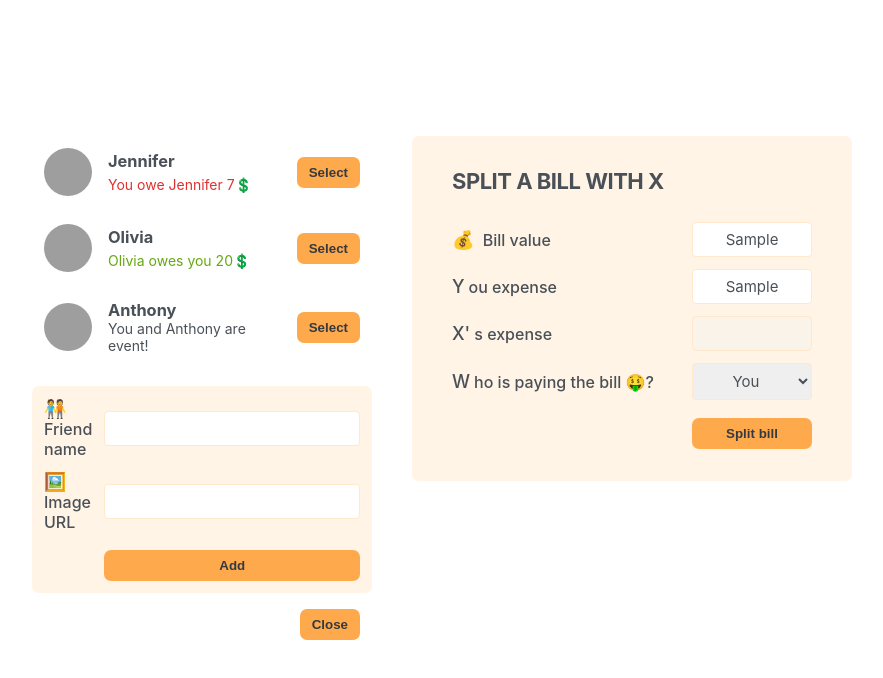
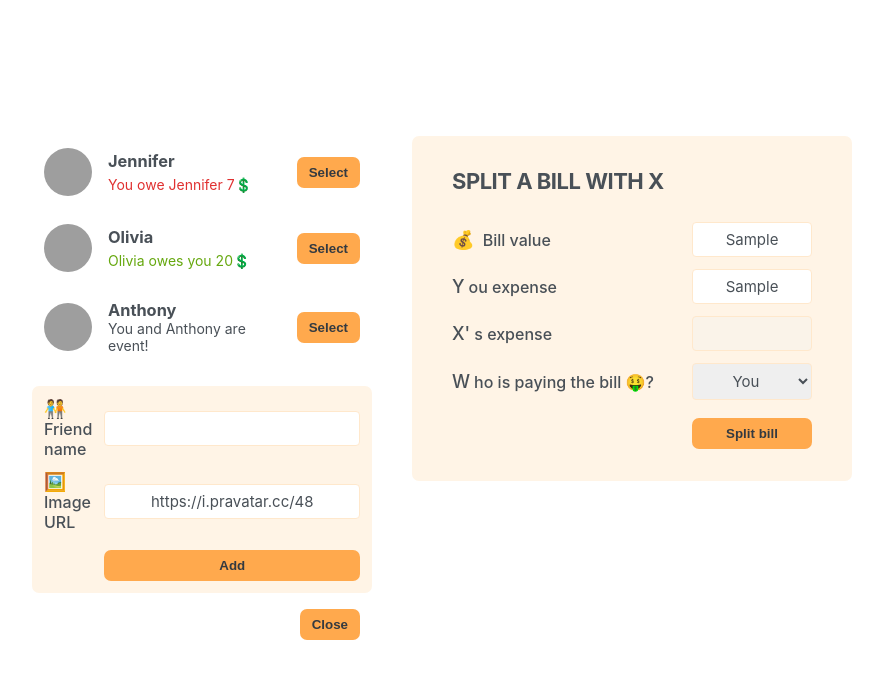
Before and after one commit to GitHubDoanLinh/Eat-With-Friends, a React (Create React App) app: page / in a window 1280 px wide. Both pictures are taken after typing "Sample", "Sample" into the empty fields and a click on the button "Add friend". Shown: the top 678 px of the page, without its empty margins (198-1081 px from the left). Built offline with nearby package versions, Linux system fonts and the light colour scheme; grey boxes are pictures that could not be loaded.

Commit message:
commit05 completed Adding a New Friend

```diff
--- a/src/App.js
+++ b/src/App.js
@@ -28,23 +28,29 @@
   );
 }
 export default function App() {
+  const [friends, setFriends] = useState(initialFriends);
   const [showAddFriend, setShowAddFriend] = useState(false);
   function handleShowAddFriend() {
     setShowAddFriend((show) => !show);
   }
+  function handleAddFriend(friend) {
+    setFriends((friends) => [...friends, friend]);
+    setShowAddFriend(false);
+  }
   return (
     <div className="app">
       <div className="sidebar">
-        <FriendList />
-        {showAddFriend && <FormAddFriend />}
-        <Button onClick={handleShowAddFriend}>{showAddFriend ? "Close" : "Add friend"}</Button>
+        <FriendList friends={friends} />
+        {showAddFriend && <FormAddFriend onAddFriend={handleAddFriend} />}
+        <Button onClick={handleShowAddFriend}>
+          {showAddFriend ? "Close" : "Add friend"}
+        </Button>
       </div>
       <FormSplitBill />
     </div>
   );
 }
-function FriendList() {
-  const friends = initialFriends;
+function FriendList({ friends }) {
   return (
     <ul>
       {friends.map((friend) => (
@@ -75,14 +81,40 @@
   );
 }
 
-function FormAddFriend() {
+function FormAddFriend({ onAddFriend }) {
+  const [name, setName] = useState("");
+  const [image, setImage] = useState("https://i.pravatar.cc/48");
+  function handleSubmit(e) {
+    e.preventDefault();
+
+    if (!name || !image) return;
+
+    const id = crypto.randomUUID();
+    const newFriend = {
+      id,
+      name,
+      image: `${image}?=${id}`,
+      balance: 0,
+    };
+    onAddFriend(newFriend);
+    setName("");
+    setImage("https://i.pravatar.cc/48");
+  }
   return (
-    <form className="form-add-friend">
+    <form className="form-add-friend" onSubmit={handleSubmit}>
       <label>🧑‍🤝‍🧑 Friend name</label>
-      <input type="text"></input>
+      <input
+        type="text"
+        value={name}
+        onChange={(e) => setName(e.target.value)}
+      ></input>
 
       <label>🖼️ Image URL</label>
-      <input type="text"></input>
+      <input
+        type="text"
+        value={image}
+        onChange={(e) => setImage(e.target.value)}
+      ></input>
       <Button>Add</Button>
     </form>
   );
```
